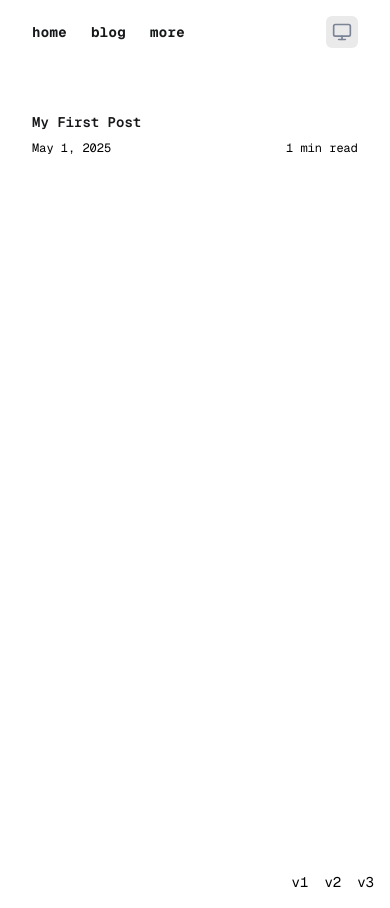
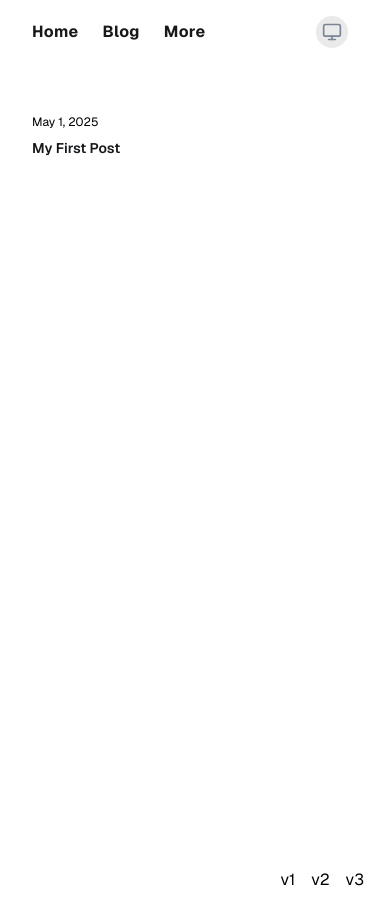
Before and after one commit to frixaco/frixaco.com, a Next.js app: page /blog in a window 390 px wide. Built offline with nearby package versions, Linux system fonts and the light colour scheme.

Commit message:
Cleanup work for v3 design

```diff
--- a/src/app/blog/page.tsx
+++ b/src/app/blog/page.tsx
@@ -36,23 +36,23 @@ export default async function Page() {
       {posts.map((post, i) => (
         <Link href={`/blog/${post.slug}`} key={i}>
           <article className="group relative flex cursor-pointer flex-col gap-2 text-sm sm:flex-row sm:gap-4 md:gap-12">
+            <div className="flex flex-row justify-between pt-0.5 sm:flex-col sm:gap-1 sm:self-start md:items-end">
+              <span className="text-xs text-nowrap">
+                {formatDate(post.date)}
+              </span>
+              {/* <div className="flex text-xs"> */}
+              {/*   <span className="hidden text-nowrap sm:inline"> */}
+              {/*     255 words&nbsp;·&nbsp; */}
+              {/*   </span> */}
+              {/*   <span className="text-nowrap">1 min read</span> */}
+              {/* </div> */}
+            </div>
+
             <div className="flex flex-1 flex-col gap-1">
               <h3 className="text-cyber-fg line-clamp-1 w-fit truncate font-semibold hover:underline">
                 {post.title}
               </h3>
               <p className="hidden sm:block">{post.description}</p>
-            </div>
-
-            <div className="flex flex-row justify-between sm:flex-col sm:gap-1 md:items-end">
-              <span className="text-xs text-nowrap">
-                {formatDate(post.date)}
-              </span>
-              <div className="flex text-xs">
-                <span className="hidden text-nowrap sm:inline">
-                  255 words&nbsp;·&nbsp;
-                </span>
-                <span className="text-nowrap">1 min read</span>
-              </div>
             </div>
 
             {/* <div className="absolute top-0 bottom-0 -left-4 w-0.5 scale-y-0 group-hover:scale-y-100 origin-center group-hover:delay-100 transition-transform duration-300 bg-cyber-grey"></div> */}
--- a/src/app/globals.css
+++ b/src/app/globals.css
@@ -8,13 +8,53 @@
 /*   overscroll-behavior: none; */
 /* } */
 
+html {
+  scrollbar-gutter: stable;
+  scrollbar-width: thin;
+  scrollbar-color: var(--color-cyber-bg-highlight) transparent;
+}
+
+::-webkit-scrollbar {
+  width: 6px !important;
+  height: 6px !important;
+}
+
+::-webkit-scrollbar-track {
+  background: transparent !important;
+}
+
+::-webkit-scrollbar-thumb {
+  background: var(--color-cyber-bg-highlight) !important;
+  border-radius: 3px !important;
+}
+
+::-webkit-scrollbar-thumb:hover {
+  background: var(--color-cyber-grey) !important;
+}
+
+::-webkit-scrollbar-button:single-button {
+  display: none !important;
+  width: 0 !important;
+  height: 0 !important;
+}
+
+::-webkit-scrollbar-button {
+  display: none !important;
+  width: 0 !important;
+  height: 0 !important;
+}
+
+::-webkit-scrollbar-corner {
+  display: none !important;
+}
+
 ::selection {
   background-color: theme(--color-cyber-pink);
   color: theme(--color-cyber-bg);
 }
 
 @theme inline {
-  --font-sans: var(--font-geist);
+  --font-sans: var(--font-geist-sans);
   --font-mono: var(--font-geist-mono);
 }
 
--- a/src/app/layout.tsx
+++ b/src/app/layout.tsx
@@ -2,7 +2,6 @@ import type { Metadata } from "next";
 import { Geist, Geist_Mono } from "next/font/google";
 import { ThemeProvider } from "@/components/theme-provider";
 import "./globals.css";
-import { Drawer } from "@/components/drawer";
 import { Tabs } from "@/components/tabs";
 
 const geistSans = Geist({
@@ -29,10 +28,10 @@ export default function RootLayout({
     <html
       lang="en"
       suppressHydrationWarning
-      className="overscroll-none scroll-smooth"
+      className="stable overscroll-none scroll-smooth"
     >
       <body
-        className={`${geistSans.variable} ${geistMono.variable} bg-cyber-bg antialiased`}
+        className={`${geistSans.variable} ${geistMono.variable} bg-cyber-bg font-sans antialiased`}
       >
         <ThemeProvider
           attribute="class"
@@ -40,7 +39,7 @@ export default function RootLayout({
           enableSystem
           disableTransitionOnChange
         >
-          <main className="relative flex min-h-screen flex-col items-center justify-start font-mono text-sm">
+          <main className="relative flex min-h-screen flex-col items-center justify-start">
             <div className="flex size-full max-w-4xl flex-col px-8 md:flex-row md:gap-12">
               <Tabs />
 
--- a/src/components/activity.tsx
+++ b/src/components/activity.tsx
@@ -20,7 +20,7 @@ export function Activity({ initial }: { initial: string }) {
   let isBroken = activity.startsWith("oops");
 
   return (
-    <div className="flex items-center gap-2 font-semibold hover:animate-pulse">
+    <div className="flex items-center gap-2 hover:animate-pulse">
       <span className="">now: </span>
       <button
         className={cn({
--- a/src/components/experience.tsx
+++ b/src/components/experience.tsx
@@ -50,7 +50,7 @@ export function Experience() {
         <div key={exp.id} className="flex flex-col gap-3">
           <div className="flex items-center justify-between gap-3">
             <div className="flex items-center gap-6">
-              <span className="bg-cyber-bg-alt h-0.5 w-12 rounded-full"></span>
+              {/* <span className="bg-cyber-bg-alt h-0.5 w-12 rounded-full"></span> */}
               <h4 className="text-cyber-fg hover:underline">
                 <a href={exp.url} target="_blank">
                   {exp.company}
--- a/src/components/mode-toggle.tsx
+++ b/src/components/mode-toggle.tsx
@@ -22,7 +22,11 @@ export function ModeToggle() {
   }, [isOpen]);
 
   if (!mounted) {
-    return null;
+    return (
+      <div className="bg-cyber-bg-alt flex size-8 items-center justify-center self-end rounded-full">
+        <MonitorIcon className="text-cyber-grey size-5" />
+      </div>
+    );
   }
 
   const translateClass = {
@@ -32,11 +36,11 @@ export function ModeToggle() {
   }[theme];
 
   return (
-    <div className="relative size-8">
+    <div className="relative size-8 self-end">
       <div
         className={cn(
-          "group bg-cyber-bg-alt absolute top-0 left-0 z-10 size-8 cursor-pointer overflow-hidden rounded-md p-1.5 transition-all duration-300 ease-out hover:h-[92px]",
-          isOpen && "h-[92px]"
+          "group bg-cyber-bg-alt absolute top-0 left-0 z-10 size-8 cursor-pointer overflow-hidden rounded-full p-1.5 transition-all duration-300 ease-out hover:h-23",
+          isOpen && "h-23"
         )}
         onClick={(e) => {
           e.stopPropagation();
@@ -45,26 +49,38 @@ export function ModeToggle() {
       >
         <div
           className={cn(
-          "absolute top-1.5 left-1.5 flex h-[76px] w-5 flex-col items-center gap-2 transition-transform duration-300 ease-out will-change-transform group-hover:translate-y-0",
+            "absolute top-1.5 left-1.5 flex h-19 w-5 flex-col items-center gap-2 transition-transform duration-300 ease-out will-change-transform group-hover:translate-y-0",
             translateClass,
             isOpen && "translate-y-0"
           )}
         >
           <button
             className="hover:animate-wiggle text-cyber-grey hover:text-cyber-fg inline-flex size-5 shrink-0 cursor-pointer items-center justify-center rounded-full leading-none"
-          onClick={() => setTheme("system")}
+            onClick={(e) => {
+              e.stopPropagation();
+              setTheme("system");
+              setIsOpen(false);
+            }}
           >
             <MonitorIcon className="block size-5" />
           </button>
           <button
             className="text-cyber-grey hover:text-cyber-blue inline-flex size-5 shrink-0 cursor-pointer items-center justify-center rounded-full leading-none"
-          onClick={() => setTheme("dark")}
+            onClick={(e) => {
+              e.stopPropagation();
+              setTheme("dark");
+              setIsOpen(false);
+            }}
           >
             <MoonIcon className="block size-5 origin-center -rotate-90 transition-transform duration-200 ease-out hover:rotate-0" />
           </button>
           <button
             className="text-cyber-grey hover:text-cyber-orange inline-flex size-5 shrink-0 cursor-pointer items-center justify-center rounded-full leading-none"
-          onClick={() => setTheme("light")}
+            onClick={(e) => {
+              e.stopPropagation();
+              setTheme("light");
+              setIsOpen(false);
+            }}
           >
             <SunIcon className="block size-5 origin-center rotate-90 transition-transform duration-200 ease-out hover:rotate-0" />
           </button>
--- a/src/components/socials.tsx
+++ b/src/components/socials.tsx
@@ -2,6 +2,7 @@
 
 import { shouldIgnoreKey } from "@/lib/hotkeys";
 import { useEffect } from "react";
+import { LinkIcon, MoveUpRightIcon } from "lucide-react";
 
 const socials = [
   {
@@ -59,17 +60,18 @@ export function Socials() {
   }, []);
 
   return (
-    <div className="flex flex-wrap items-center justify-center gap-6 md:justify-start">
+    <div className="flex flex-wrap items-center justify-start gap-6 md:gap-8">
       {socials.map((social) => (
         <a
           key={social.id}
           href={social.url}
           target="_blank"
-          className="hover:text-cyber-fg hover:underline"
+          className="hover:text-cyber-fg group flex items-center hover:underline"
           aria-keyshortcuts={social.key}
           title={`${social.name} (${social.key})`}
         >
-          {social.name}
+          <span>{social.name}</span>{" "}
+          <MoveUpRightIcon className="mt-0.5 size-4 pt-1 transition-transform duration-150 group-hover:translate-x-0.5 group-hover:-translate-y-0.5" />
         </a>
       ))}
     </div>
--- a/src/components/tabs.tsx
+++ b/src/components/tabs.tsx
@@ -4,15 +4,15 @@ import Link from "next/link";
 export function Tabs() {
   return (
     <div className="bg-cyber-bg sticky top-0 flex items-center justify-between gap-8 py-4 md:h-screen md:flex-col md:justify-center md:py-0">
-      <div className="text-cyber-fg flex items-center justify-center gap-6 font-bold tracking-wide md:flex-col">
+      <div className="text-cyber-fg flex items-end justify-center gap-6 font-bold tracking-wide md:flex-col">
         <h2 className="cursor-pointer transition-colors hover:underline">
-          <Link href="/">home</Link>
+          <Link href="/">Home</Link>
         </h2>
         <h2 className="cursor-pointer transition-colors hover:underline">
-          <Link href="/blog">blog</Link>
+          <Link href="/blog">Blog</Link>
         </h2>
         <h2 className="cursor-pointer transition-colors hover:underline">
-          <Link href="/more">more</Link>
+          <Link href="/more">More</Link>
         </h2>
       </div>
 
```
Also changed, not shown: src/app/page.tsx (+10 -11 lines), src/components/projects.tsx (+11 -11 lines). Lines whose indentation alone changed are shown as unchanged.
